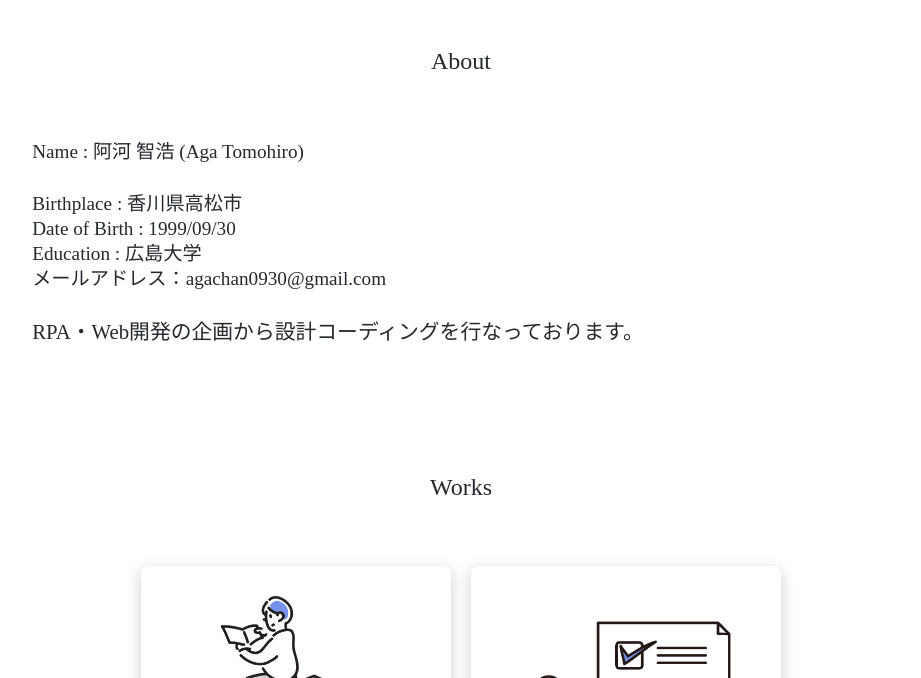
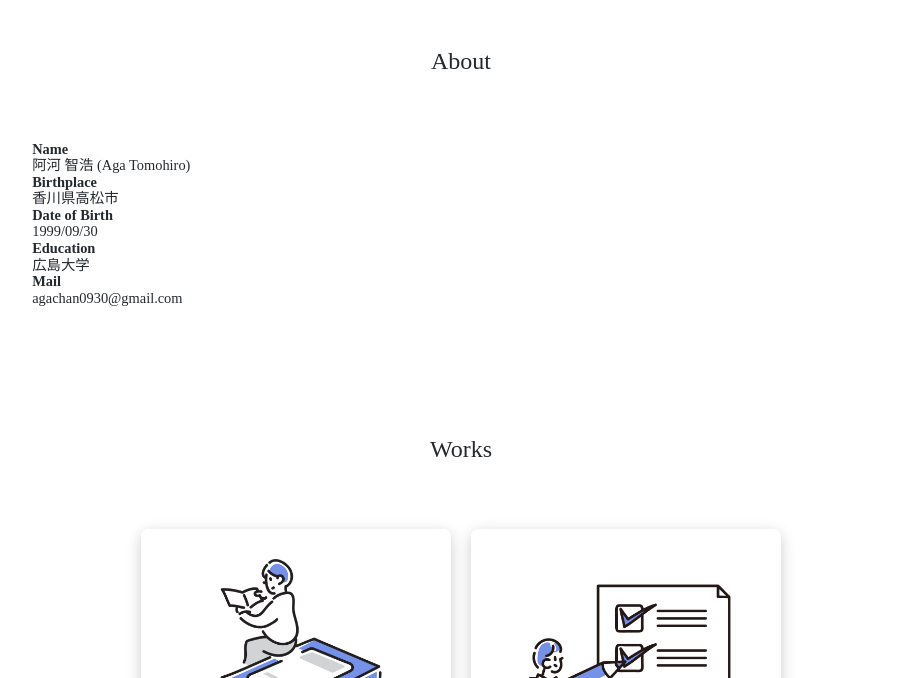
Before and after one commit to agachan/agachan-app, a plain HTML site: page index.html in a window 1280 px wide. Shown: the part 122-800 px from the top of the page, without its empty margins (179-1100 px from the left). Drawn offline with Linux system fonts and the light colour scheme; some packages are replaced by stand-ins of ours; a web font is replaced by a local one.

Commit message:
html-modify

```diff
--- a/index.html
+++ b/index.html
@@ -48,16 +48,18 @@
     <!-- about -->
     <section id="about" class="wrapper">
         <h2 class="sec-title">About</h2>
-        <ul>
-            <li>Name : 阿河 智浩 (Aga Tomohiro)</li>
-            <li>Birthplace : 香川県高松市</li>
-            <li>Date of Birth : 1999/09/30</li>
-            <li>Education : 広島大学</li>
-            <li>メールアドレス：<a href="mailto:agachan0930@gmail.com">agachan0930@gmail.com</a></li>
-        </ul>
-        <p>
-            RPA・Web開発の企画から設計コーディングを行なっております。
-        </p>
+        <div class="about-me">
+            <dt>Name</dt>
+            <dd>阿河 智浩 (Aga Tomohiro)</dd>
+            <dt>Birthplace</dt>
+            <dd>香川県高松市</dd>
+            <dt>Date of Birth</dt>
+            <dd>1999/09/30</dd>
+            <dt>Education</dt>
+            <dd>広島大学</dd>
+            <dt>Mail</dt>
+            <dd><a href="mailto:agachan0930@gmail.com">agachan0930@gmail.com</a></dd>
+        </div>
     </section>
 
     <!-- Works -->
```
Also changed, not shown: 1 other file.
